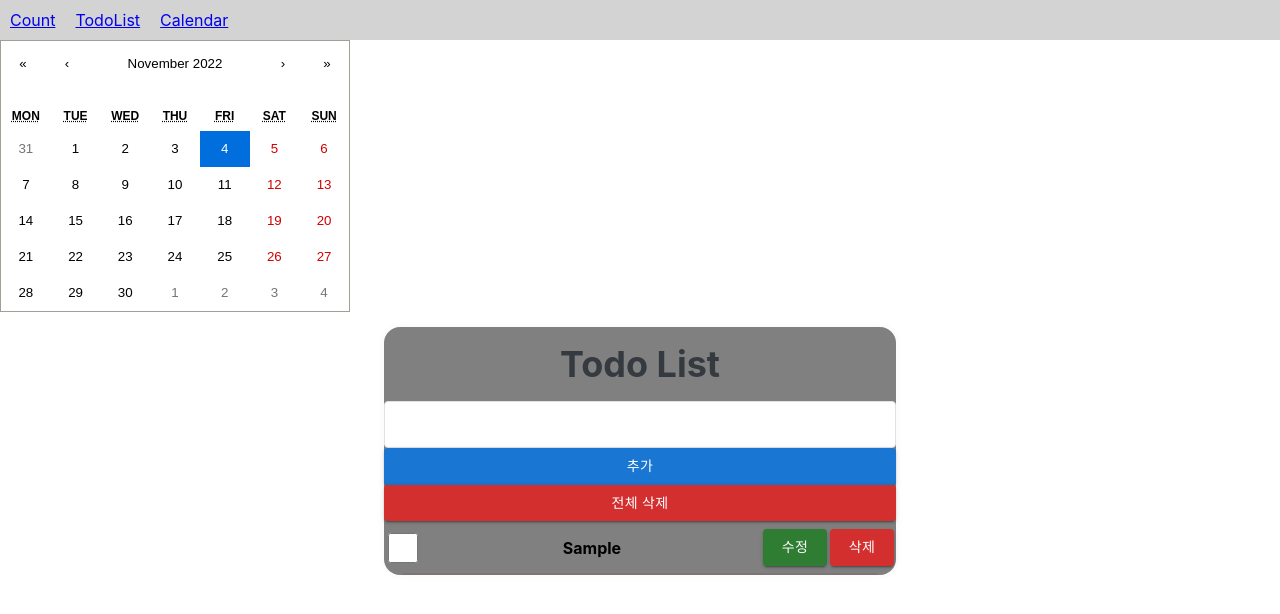
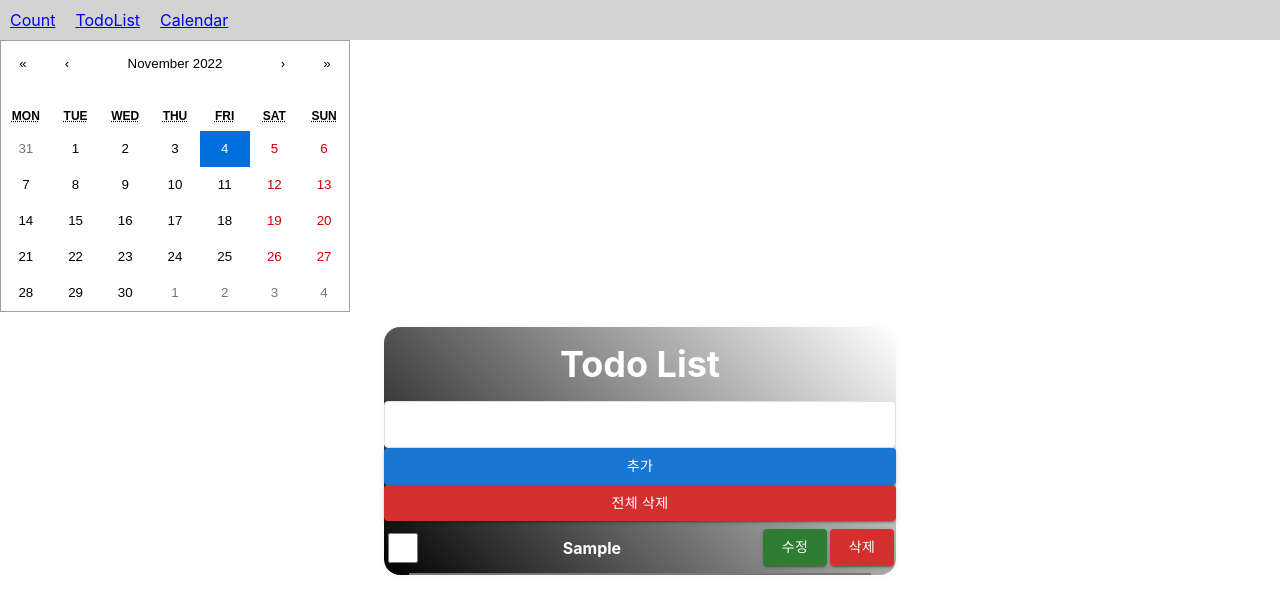
Before and after one commit to bjw1622/reacttodolist, a React (Create React App) app: page / in a window 1280 px wide. Both pictures are taken after typing "Sample" into the empty fields and a click on the button "추가". Shown: the top 614 px of the page. Built offline with nearby package versions, Linux system fonts and the light colour scheme.

Commit message:
style-component opactiy props 조건 추가

```diff
--- a/src/components/TodoList.js
+++ b/src/components/TodoList.js
@@ -14,14 +14,14 @@ const TodoListStyle = styled.div`
     border-radius: 16px;
     box-shadow: 0 0 8px 0 rgba(0, 0, 0, 0.04);
     margin: 15px auto 32px auto;
-    background: gray;
+    background: linear-gradient(45deg, black, transparent);
     display: flex;
     flex-direction: column;
 
     h1 {
       margin: 20px 0px 20px 10px;
       font-size: 36px;
-      color: #343a40;
+      color: white;
     }
 
     input {
--- a/src/components/counter/Counter.js
+++ b/src/components/counter/Counter.js
@@ -1,7 +1,11 @@
 import { counterAction } from "./Slice";
 import { useDispatch, useSelector } from "react-redux";
-import { Link } from "react-router-dom";
-
+import styled from "styled-components";
+const CounterBtn = styled.button`
+   {
+    opacity: ${(count) => (count === 2 ? "0.1" : "1")};
+  }
+`;
 const Counter = () => {
   const dispatch = useDispatch();
 
@@ -15,7 +19,7 @@ const Counter = () => {
   return (
     <div>
       <br />
-      <button onClick={incremntEvent}>+</button> {count}
+      <CounterBtn onClick={incremntEvent}>+</CounterBtn> {count}
     </div>
   );
 };
--- a/src/components/todoList/TodoItem.css
+++ /dev/null
@@ -1,6 +0,0 @@
-.todo-item {
-  width: 510px;
-  height: 50px;
-  display: flex;
-  margin-top: 2px;
-}
--- a/src/components/todoList/TodoItem.js
+++ b/src/components/todoList/TodoItem.js
@@ -1,31 +1,43 @@
 import React from "react";
-import "./TodoItem.css";
 import styled from "styled-components";
 import TodoCheckBtn from "./TodoCheckBtn";
 import TodoDeleteBtn from "./TodoDeleteBtn";
 import TodoChangeBtn from "./TodoChangeBtn";
+
+const TodoItemStyle = styled.div`
+   {
+    width: 510px;
+    height: 50px;
+    display: flex;
+    margin-top: 2px;
+    color: white;
+    // 가변 설정??
+    opacity: ${(props) => (props.check ? "0.3" : "1")};
+  }
+`;
 
 const TodoItemInput = styled.h4`
    {
     margin: 15px auto auto auto;
   }
 `;
+
 const TodoItem = (props) => {
   return (
     <>
-      <div className="todo-item">
+      <TodoItemStyle>
         <TodoCheckBtn id={props.id} check={props.check} />
         <TodoItemInput>{props.item}</TodoItemInput>
         <div>
           <TodoChangeBtn id={props.id} />
           <TodoDeleteBtn id={props.id} />
         </div>
-      </div>
+      </TodoItemStyle>
       <hr
         style={{
           margin: "auto",
           border: "1px solid #7c7575",
-          width: "92%",
+          width: "90%",
           textAlign: "center",
         }}
       />
```
